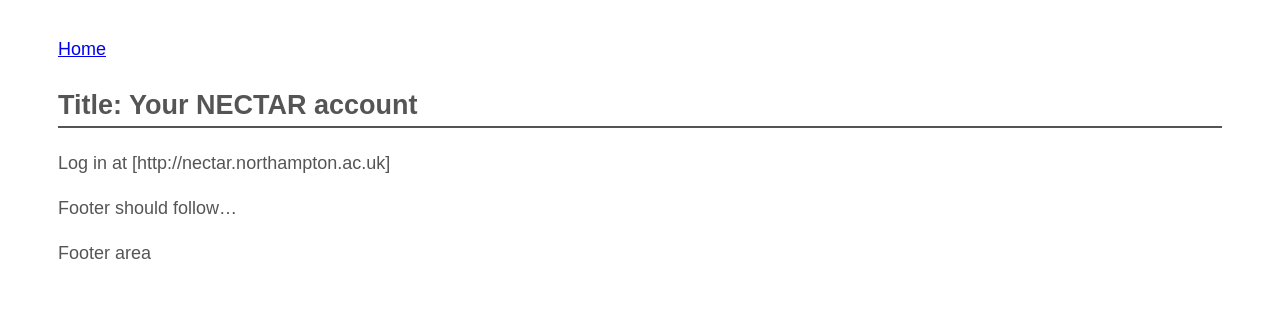
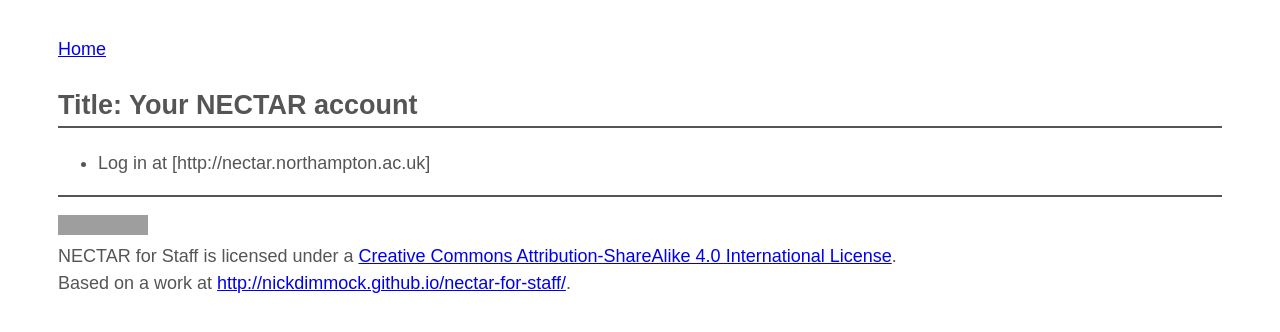
Before and after one commit to NickDimmock/nectar-for-staff-old, a Jekyll site: the page built from your-account.md, in a window 1280 px wide. Shown: the top 332 px of the page. Built offline with Jekyll 4.4.1, drawn with Linux system fonts in a browser that asks for light colours; Markdown is read by kramdown in place of the engine named in the settings; grey boxes are pictures that could not be loaded.

Commit message:
Footer moved to template, CC licence added.

```diff
--- a/_includes/footer.html
+++ b/_includes/footer.html
@@ -1 +1,3 @@
-<p>Footer area</p>
+<div id="footer">
+<a rel="license" href="http://creativecommons.org/licenses/by-sa/4.0/"><img alt="Creative Commons License" style="border-width:0" src="http://i.creativecommons.org/l/by-sa/4.0/88x31.png" /></a><br /><span xmlns:dct="http://purl.org/dc/terms/" property="dct:title">NECTAR for Staff</span> is licensed under a <a rel="license" href="http://creativecommons.org/licenses/by-sa/4.0/">Creative Commons Attribution-ShareAlike 4.0 International License</a>.<br />Based on a work at <a xmlns:dct="http://purl.org/dc/terms/" href="http://nickdimmock.github.io/nectar-for-staff/" rel="dct:source">http://nickdimmock.github.io/nectar-for-staff/</a>.
+</div>
--- a/_layouts/default.html
+++ b/_layouts/default.html
@@ -12,5 +12,6 @@
       <section>
   {{ content }}
       </section>
+	{% include footer.html %}
   </body>
 </html>
--- a/stylesheets/styles.css
+++ b/stylesheets/styles.css
@@ -7,3 +7,7 @@ h1 {
 	color: #555;
 	border-bottom: 2px solid #555;
 }
+#footer {
+	border-top: 2px solid #555;
+	padding-top: 1em;
+}
--- a/your-account.md
+++ b/your-account.md
@@ -7,8 +7,4 @@ layout: default
 
 #Title: {{ page.title }}
 
-Log in at [http://nectar.northampton.ac.uk]
-
-Footer should follow...
-
-{% include footer.html %}
+- Log in at [http://nectar.northampton.ac.uk]
```
